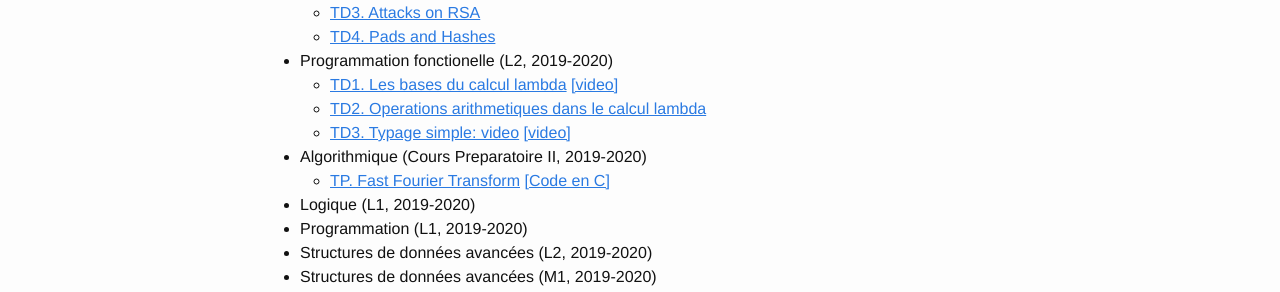
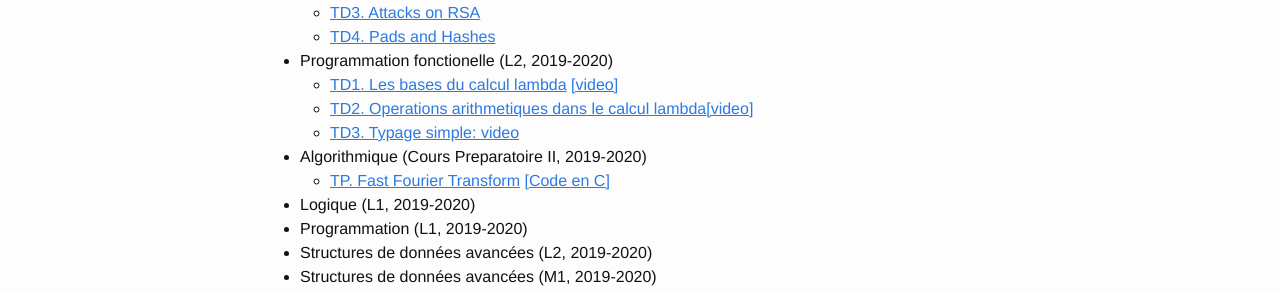
Before and after one commit to Sergey-A-Dovgal/sergey-a-dovgal.github.io, a Jekyll site: the page built from teaching.md, in a window 1280 px wide. Shown: the part 402-694 px from the top of the page. Built offline with Jekyll 4.4.1, drawn with Linux system fonts in a browser that asks for light colours.

Commit message:
Fixed an error in the list

```diff
--- a/teaching.md
+++ b/teaching.md
@@ -24,9 +24,8 @@ and Euler's method](files/teach/l2-spi-td5.pdf)
 * Programmation fonctionelle (L2, 2019-2020)
     * [TD1. Les bases du calcul lambda](files/teach/l1-ocaml-td1.pdf)
 [[video]](https://www.youtube.com/watch?v=QHhPxGjp_Bs)
-    * [TD2. Operations arithmetiques dans le calcul lambda](files/teach/m1-ocaml-td2.pdf)
+    * [TD2. Operations arithmetiques dans le calcul lambda](files/teach/m1-ocaml-td2.pdf)[[video]](https://youtu.be/1l4InelfLZI)
     * [TD3. Typage simple: video](https://www.youtube.com/watch?v=boVjNrI1gU0)
-[[video]](https://youtu.be/1l4InelfLZI)
 
 * Algorithmique (Cours Preparatoire II, 2019-2020)
     * [TP. Fast Fourier Transform](files/teach/cpii-fft.pdf)
```
